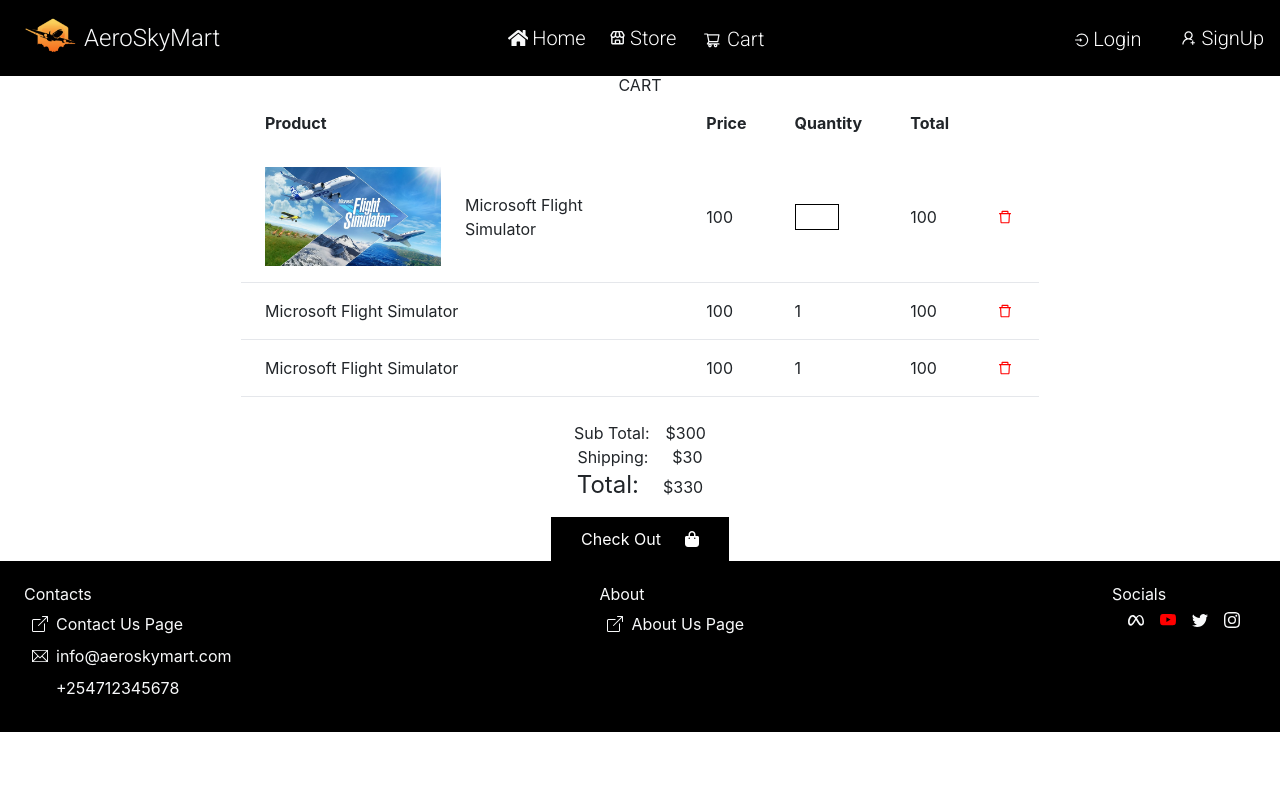
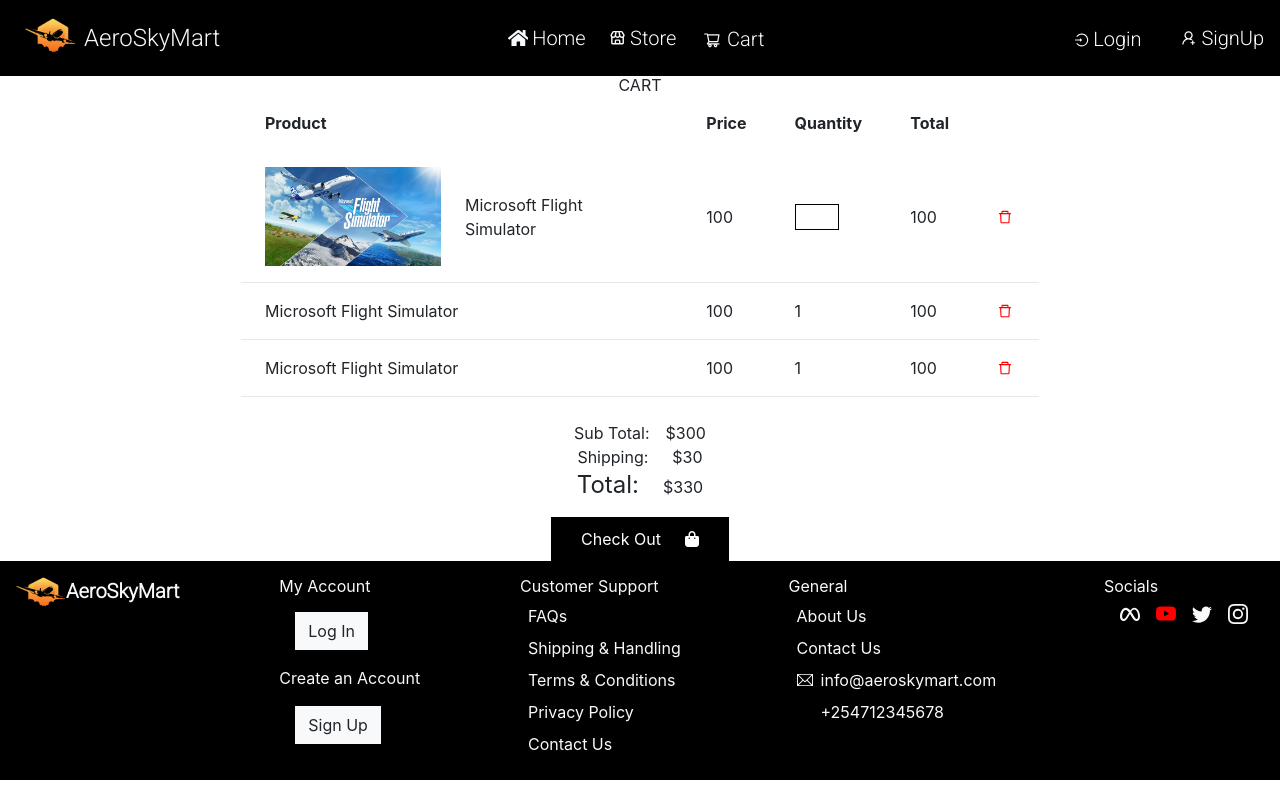
Before and after one commit to Osorabrian/AeroSkyMart, a React (Create React App) app: page /cart in a window 1280 px wide. Built offline with nearby package versions, Linux system fonts and the light colour scheme; some icons are missing.

Commit message:
edit my account section in footer

```diff
--- a/src/Components/Footer/Footer.js
+++ b/src/Components/Footer/Footer.js
@@ -1,8 +1,8 @@
-import React from "react";
+import React, {useState} from "react";
 import './footer.css'
+import logo from '../images/plane.png'
 import {TfiEmail} from 'react-icons/tfi'
 import {PiPhoneCallThin} from 'react-icons/pi'
-import {BsBoxArrowUpRight} from 'react-icons/bs'
 import {BsMeta} from 'react-icons/bs'
 import {BsYoutube} from 'react-icons/bs'
 import {BsInstagram} from 'react-icons/bs'
@@ -17,18 +17,60 @@ export default function Footer(){
                     {logo: BsInstagram, color: '#C13584', link: 'https://www.instagram.com/'}
                     ]
 
+    const [user, setUser] = useState(false)
+
+
     return(
         <div id="footer-div">
 
                 <div className="flex flex-wrap justify-between text-light text-left">
 
-                    <div className="flex-wrap m-4">
-                        <h1>Contacts</h1>
+                    <div className="flex m-3">
+                        <img src={logo} alt='logo'id='logo' style={{width: '50px', height: '30px'}}/>
+                        <span className='font-roboto text-xl font-semibold'>AeroSkyMart</span>
+                    </div>
 
-                        <div className="flex m-2">
-                            <BsBoxArrowUpRight className='my-auto'/>
-                            <span className="my-auto ms-2">Contact Us Page</span>
-                        </div>
+                    <div className="flex-wrap m-3">
+                        <h1>My Account</h1>
+                        { user ? (
+                                <>
+                                    <p className="m-1">My Cart</p>
+                                    <p className="m-1">My Orders</p>
+                                    <p className="m-1">My Wishlist</p>
+                                    <button className="m-2 btn bg-light text-dark rounded-none">
+                                        Log Out
+                                    </button>
+                                </>
+                        ):(
+                            <div className="mx-auto">
+                                <button className="m-3 btn bg-light text-dark rounded-none">
+                                    Log In
+                                </button>
+                                <p>Create an Account</p>
+                                <button className="m-3 btn bg-light text-dark rounded-none">
+                                    Sign Up
+                                </button>
+                            </div>
+                        )}
+
+                    </div>
+
+                    <div className="flex-wrap m-3">
+                        <h1>Customer Support</h1>
+
+                        <p className="m-2">FAQs</p>
+                        <p className="m-2">Shipping & Handling</p>
+                        <p className="m-2">Terms & Conditions</p>
+                        <p className="m-2">Privacy Policy</p>
+                        <p className=" m-2">Contact Us</p>
+
+                    </div>
+
+                    <div className="m-3">
+                        <h1>General</h1>
+
+                        <p className=" m-2">About Us</p>
+                        <p className=" m-2">Contact Us</p>
 
                         <div className="flex m-2">
                             <TfiEmail className="my-auto"/>
@@ -40,28 +82,16 @@ export default function Footer(){
                             <span className="m-auto ms-2">+254712345678</span>
                         </div>
 
-
                     </div>
 
-                    <div className="m-4">
-                        <h1>About</h1>
-
-                        <div className="flex-wrap">
-                            <div className="flex m-2">
-                                <BsBoxArrowUpRight className="my-auto"/>
-                                <span className='my-auto ms-2'>About Us Page</span>
-                            </div>
-                        </div>
-                    </div>
-
-                    <div className="m-4">
+                    <div className="m-3">
                         <h1>Socials</h1>
 
                         <div className="flex flex-wrap m-2">
                             {socials.map((social, index)=> {
                                 return(
                                     <Link to={social.link} key={index}>
-                                        <social.logo className={`text-[${social.color}] my-auto m-2`} />
+                                        <social.logo className={`text-[${social.color}] my-auto m-2 text-xl`} />
                                     </Link>
                                 )
                             })}
```
